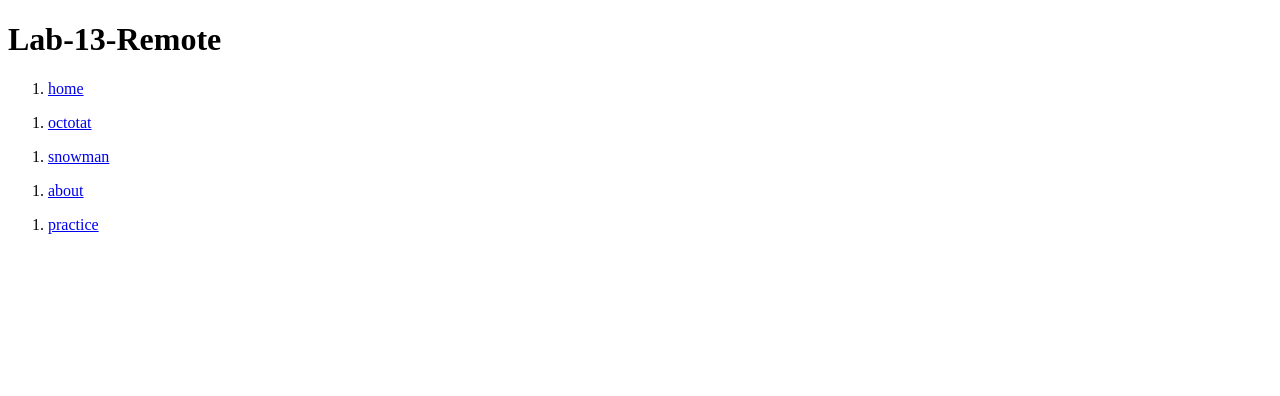
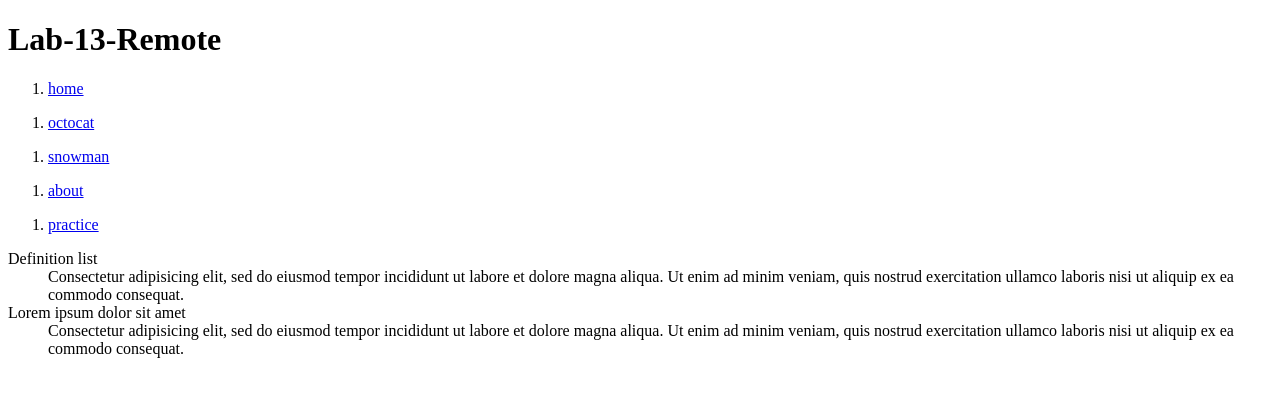
Before and after one commit to JordinDLRosa/lab-13-remote, a plain HTML site: page index1.html in a window 1280 px wide. Drawn offline with Linux system fonts and the light colour scheme.

Commit message:
added index1

```diff
--- a/index1.html
+++ b/index1.html
@@ -14,7 +14,7 @@
 	</ol>
 	<ol>
 		<li>
-		<a href="http://octodex.github.com/">octotat</a>
+		<a href="http://octodex.github.com/">octocat</a>
 
 		</li>
 	</ol>
@@ -33,7 +33,17 @@
 			<a href= "practice.html">practice</a>
 		</li>
 	</ol>
-	</ul>
+
+	<dl>
+   <dt>Definition list</dt>
+   <dd>Consectetur adipisicing elit, sed do eiusmod tempor incididunt ut labore et dolore magna
+aliqua. Ut enim ad minim veniam, quis nostrud exercitation ullamco laboris nisi ut aliquip ex ea
+commodo consequat.</dd>
+   <dt>Lorem ipsum dolor sit amet</dt>
+   <dd>Consectetur adipisicing elit, sed do eiusmod tempor incididunt ut labore et dolore magna
+aliqua. Ut enim ad minim veniam, quis nostrud exercitation ullamco laboris nisi ut aliquip ex ea
+commodo consequat.</dd>
+</dl>
 
 </body>
 </html>
```
